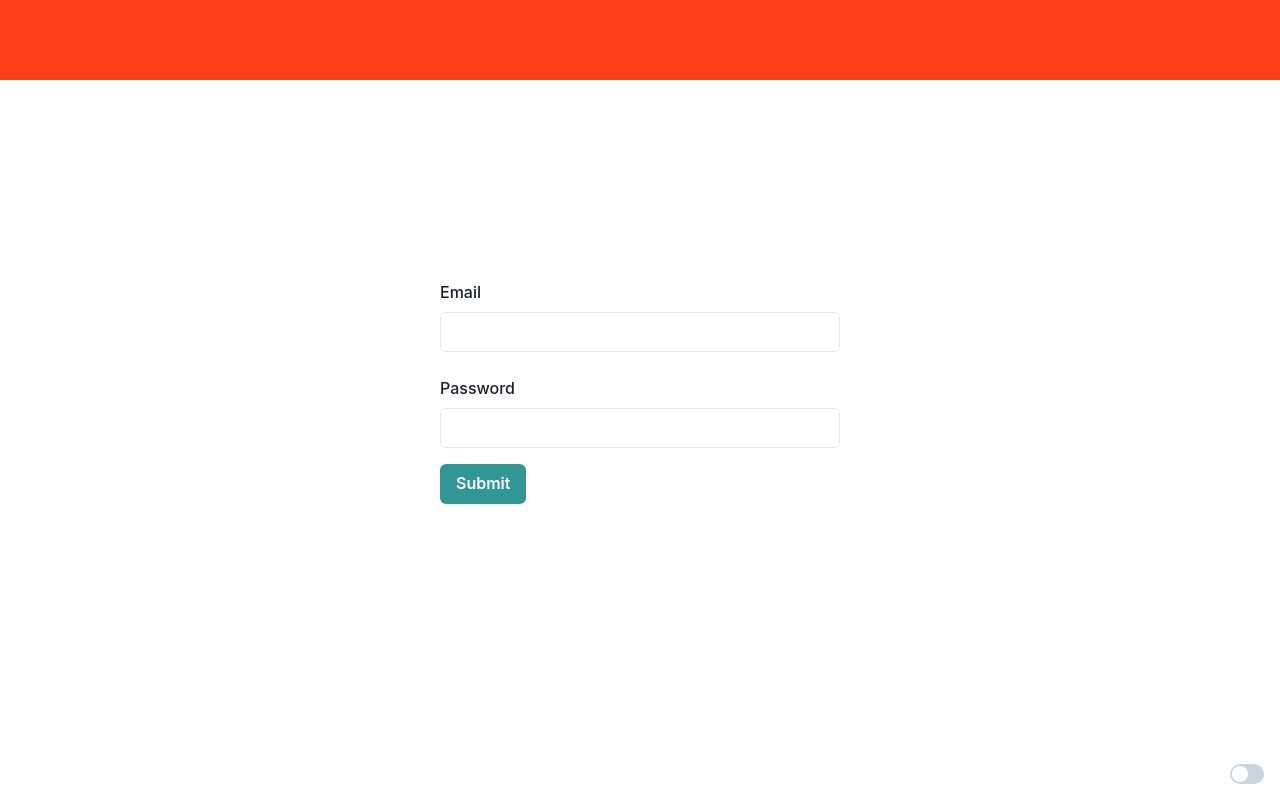
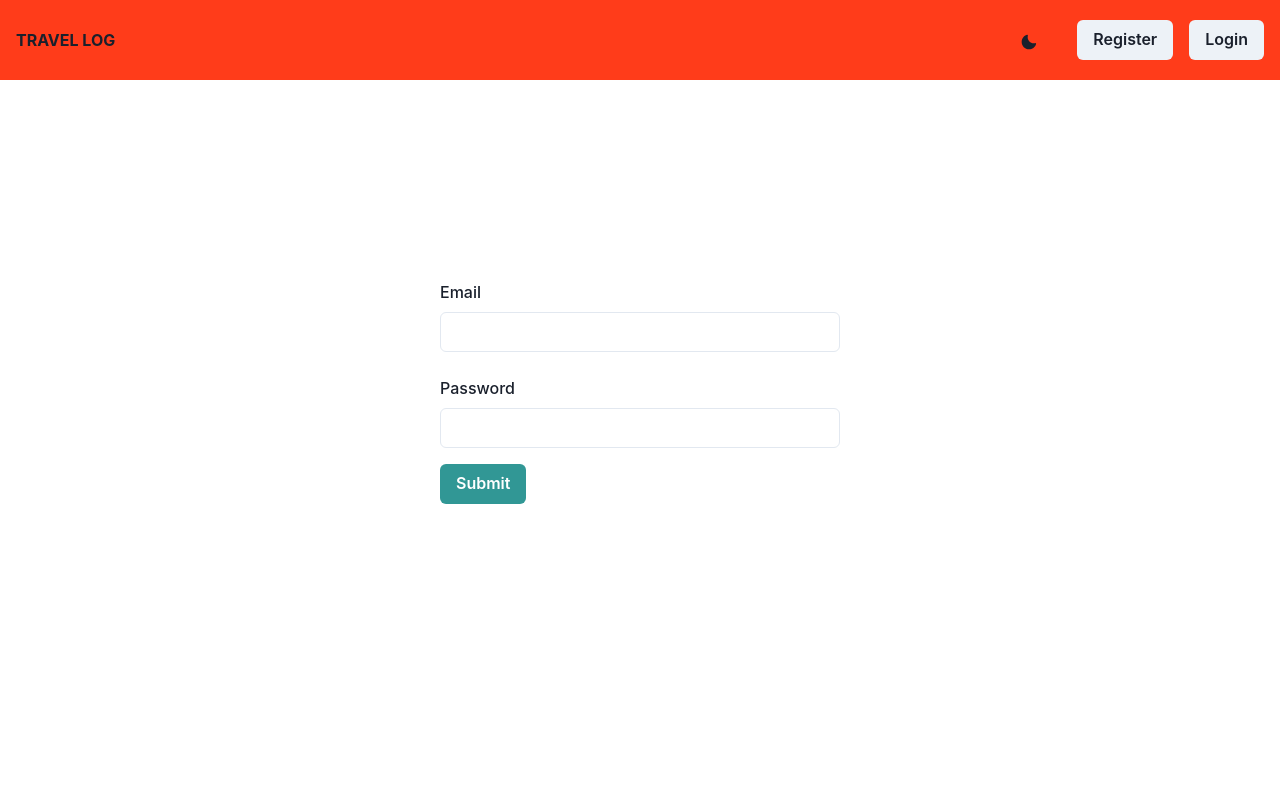
Before and after one commit to Arvind90475/travel-log-frontEnd-nextjs, a Next.js app: page /login in a window 1280 px wide. Built offline with nearby package versions, Linux system fonts and the light colour scheme; no server answers.

Commit message:
navbar and logout functionality added

```diff
--- a/src/components/GlobalWrapper.tsx
+++ b/src/components/GlobalWrapper.tsx
@@ -1,12 +1,10 @@
 import React from "react";
-import { DarkModeSwitch } from "./DarkModeSwitch";
-import Navbar from "./Navbar";
+import Nav from "./Nav";
 
 const GlobalWrapper: React.FC<{}> = ({ children }) => {
   return (
     <>
-      <Navbar />
-      <DarkModeSwitch />
+      <Nav />
       {children}
     </>
   );
--- /dev/null
+++ b/src/components/Nav.tsx
@@ -0,0 +1,65 @@
+import { ReactNode } from "react";
+import { Box, Flex, Link, Button, Stack, useColorMode } from "@chakra-ui/react";
+import { MoonIcon, SunIcon } from "@chakra-ui/icons";
+import NextLink from "next/link";
+import { useLogoutMutation, useMeQuery } from "../generated/graphql";
+import { useApolloClient } from "@apollo/client";
+
+export default function Nav() {
+  const { colorMode, toggleColorMode } = useColorMode();
+  const { data, error, loading } = useMeQuery();
+  const [logout, { loading: logOutLoading, error: logOutError }] =
+    useLogoutMutation();
+  const apolloClient = useApolloClient();
+
+  let MenuIitems = null;
+  if (error) {
+    MenuIitems = (
+      <>
+        <NextLink href={"/register"}>
+          <Button mr={4}>Register</Button>
+        </NextLink>
+        <NextLink href={"/login"}>
+          <Button>Login</Button>
+        </NextLink>
+      </>
+    );
+  }
+
+  if (data?.me) {
+    MenuIitems = (
+      <>
+        <Link mr={4}>{data.me.firstName}</Link>
+        <Button
+          isLoading={logOutLoading}
+          onClick={async () => {
+            await logout();
+            await apolloClient.resetStore();
+          }}
+        >
+          Logout
+        </Button>
+      </>
+    );
+  }
+
+  return (
+    <>
+      <Box bg={"#ff3c1a"} px={4}>
+        <Flex h={20} alignItems={"center"} justifyContent={"space-between"}>
+          <NextLink href={"/"}>
+            <Box fontWeight={"bold"}>TRAVEL LOG</Box>
+          </NextLink>
+          <Flex alignItems={"center"}>
+            <Stack direction={"row"} spacing={7}>
+              <span onClick={toggleColorMode}>
+                {colorMode === "light" ? <MoonIcon /> : <SunIcon />}
+              </span>
+            </Stack>
+            <Box ml={10}>{MenuIitems}</Box>
+          </Flex>
+        </Flex>
+      </Box>
+    </>
+  );
+}
--- a/src/generated/graphql.tsx
+++ b/src/generated/graphql.tsx
@@ -56,6 +56,7 @@ export type Mutation = {
   __typename?: "Mutation";
   createLogEntry: LogEntry;
   login: LoginResponse;
+  logout: Scalars["Boolean"];
   register: User;
 };
 
@@ -76,7 +77,7 @@ export type Query = {
   __typename?: "Query";
   allLogEntries: Array<LogEntry>;
   allUser: Array<User>;
-  users: Array<User>;
+  me: User;
 };
 
 export type User = {
@@ -114,6 +115,10 @@ export type LoginMutation = {
   __typename?: "Mutation";
   login: { __typename?: "LoginResponse"; accessToken: string };
 };
+
+export type LogoutMutationVariables = Exact<{ [key: string]: never }>;
+
+export type LogoutMutation = { __typename?: "Mutation"; logout: boolean };
 
 export type RegisterMutationVariables = Exact<{
   options: UserInput;
@@ -153,6 +158,23 @@ export type AllLogEntriesQuery = {
       role: UserRole;
     };
   }>;
+};
+
+export type MeQueryVariables = Exact<{ [key: string]: never }>;
+
+export type MeQuery = {
+  __typename?: "Query";
+  me: {
+    __typename?: "User";
+    id: string;
+    firstName: string;
+    lastName: string;
+    phoneNumber?: number | null | undefined;
+    email: string;
+    role: UserRole;
+    createdAt: any;
+    updatedAt: any;
+  };
 };
 
 export const LoginDocument = gql`
@@ -202,6 +224,50 @@ export type LoginMutationResult = Apollo.MutationResult<LoginMutation>;
 export type LoginMutationOptions = Apollo.BaseMutationOptions<
   LoginMutation,
   LoginMutationVariables
+>;
+export const LogoutDocument = gql`
+  mutation Logout {
+    logout
+  }
+`;
+export type LogoutMutationFn = Apollo.MutationFunction<
+  LogoutMutation,
+  LogoutMutationVariables
+>;
+
+/**
+ * __useLogoutMutation__
+ *
+ * To run a mutation, you first call `useLogoutMutation` within a React component and pass it any options that fit your needs.
+ * When your component renders, `useLogoutMutation` returns a tuple that includes:
+ * - A mutate function that you can call at any time to execute the mutation
+ * - An object with fields that represent the current status of the mutation's execution
+ *
+ * @param baseOptions options that will be passed into the mutation, supported options are listed on: https://www.apollographql.com/docs/react/api/react-hooks/#options-2;
+ *
+ * @example
+ * const [logoutMutation, { data, loading, error }] = useLogoutMutation({
+ *   variables: {
+ *   },
+ * });
+ */
+export function useLogoutMutation(
+  baseOptions?: Apollo.MutationHookOptions<
+    LogoutMutation,
+    LogoutMutationVariables
+  >
+) {
+  const options = { ...defaultOptions, ...baseOptions };
+  return Apollo.useMutation<LogoutMutation, LogoutMutationVariables>(
+    LogoutDocument,
+    options
+  );
+}
+export type LogoutMutationHookResult = ReturnType<typeof useLogoutMutation>;
+export type LogoutMutationResult = Apollo.MutationResult<LogoutMutation>;
+export type LogoutMutationOptions = Apollo.BaseMutationOptions<
+  LogoutMutation,
+  LogoutMutationVariables
 >;
 export const RegisterDocument = gql`
   mutation Register($options: UserInput!) {
@@ -324,3 +390,48 @@ export type AllLogEntriesQueryResult = Apollo.QueryResult<
   AllLogEntriesQuery,
   AllLogEntriesQueryVariables
 >;
+export const MeDocument = gql`
+  query Me {
+    me {
+      id
+      firstName
+      lastName
+      phoneNumber
+      email
+      role
+      createdAt
+      updatedAt
+    }
+  }
+`;
+
+/**
+ * __useMeQuery__
+ *
+ * To run a query within a React component, call `useMeQuery` and pass it any options that fit your needs.
+ * When your component renders, `useMeQuery` returns an object from Apollo Client that contains loading, error, and data properties
+ * you can use to render your UI.
+ *
+ * @param baseOptions options that will be passed into the query, supported options are listed on: https://www.apollographql.com/docs/react/api/react-hooks/#options;
+ *
+ * @example
+ * const { data, loading, error } = useMeQuery({
+ *   variables: {
+ *   },
+ * });
+ */
+export function useMeQuery(
+  baseOptions?: Apollo.QueryHookOptions<MeQuery, MeQueryVariables>
+) {
+  const options = { ...defaultOptions, ...baseOptions };
+  return Apollo.useQuery<MeQuery, MeQueryVariables>(MeDocument, options);
+}
+export function useMeLazyQuery(
+  baseOptions?: Apollo.LazyQueryHookOptions<MeQuery, MeQueryVariables>
+) {
+  const options = { ...defaultOptions, ...baseOptions };
+  return Apollo.useLazyQuery<MeQuery, MeQueryVariables>(MeDocument, options);
+}
+export type MeQueryHookResult = ReturnType<typeof useMeQuery>;
+export type MeLazyQueryHookResult = ReturnType<typeof useMeLazyQuery>;
+export type MeQueryResult = Apollo.QueryResult<MeQuery, MeQueryVariables>;
--- /dev/null
+++ b/src/graphql/mutations/logout.graphql
@@ -0,0 +1,3 @@
+mutation Logout {
+  logout
+}
```
Also changed, not shown: src/graphql/queries/me.graphql (added, +12 -0 lines), src/pages/index.tsx (+11 -3 lines).
